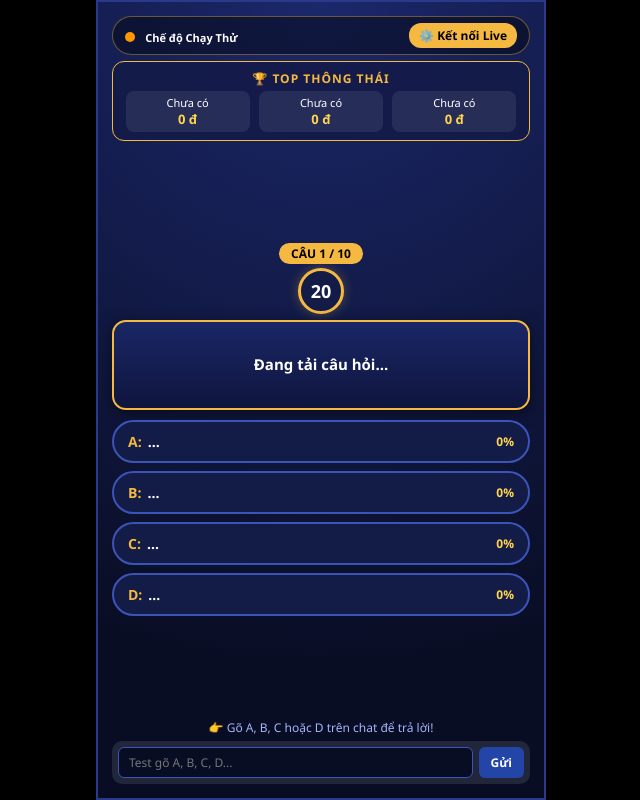
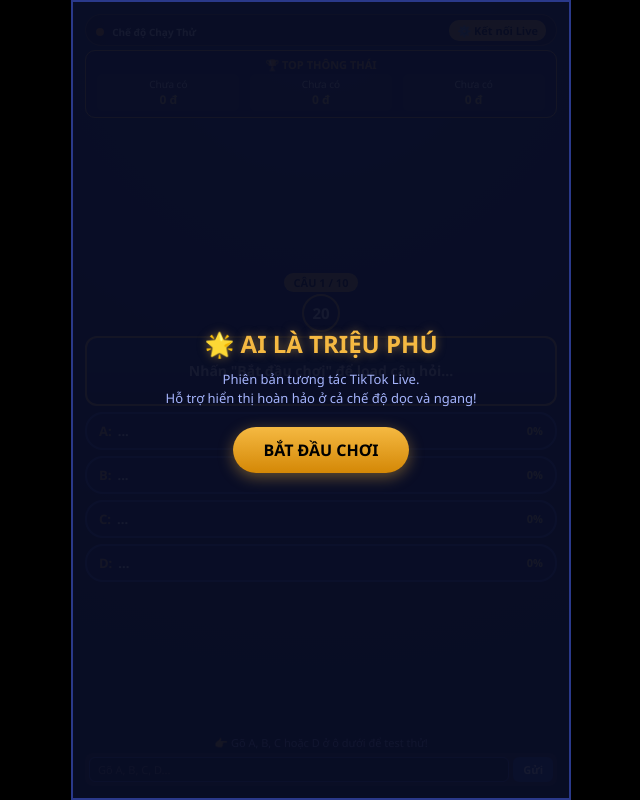
Before and after one commit to ggxxhay/GameTiktokCauDo, a plain HTML site: page index.html in a window 1280 px wide. Shown: the whole page, without its empty margins (319-959 px from the left). Drawn offline with Linux system fonts and the light colour scheme.

Commit message:
Update index.html
Chạy màn hình ngang
Thêm nút bắt đầu

```diff
--- a/index.html
+++ b/index.html
@@ -24,144 +24,182 @@
             align-items: center;
             min-height: 100vh;
             color: var(--text-light);
-            overflow: hidden;
+            overflow-x: hidden;
         }
 
+        /* Khung co giãn linh hoạt cho cả dọc và ngang */
         .live-container {
             width: 100vw;
-            max-width: 450px;
+            max-width: 500px;
             height: 100vh;
-            max-height: 850px;
+            max-height: 900px;
             background: radial-gradient(circle at top, #1b286b 0%, var(--bg-dark) 80%);
             border: 2px solid #2a398a;
             display: flex;
             flex-direction: column;
             justify-content: space-between;
-            padding: 14px;
+            padding: 12px;
             position: relative;
         }
+
+        /* Màn hình chờ bắt đầu chơi */
+        .start-screen {
+            position: absolute;
+            top: 0; left: 0; right: 0; bottom: 0;
+            background: rgba(9, 13, 36, 0.95);
+            z-index: 50;
+            display: flex;
+            flex-direction: column;
+            justify-content: center;
+            align-items: center;
+            padding: 20px;
+            text-align: center;
+        }
+        .start-screen h1 {
+            color: var(--border-gold);
+            font-size: 24px;
+            margin-bottom: 10px;
+            text-transform: uppercase;
+            text-shadow: 0 0 10px rgba(245, 185, 66, 0.5);
+        }
+        .start-screen p {
+            font-size: 13px;
+            color: #a5b4fc;
+            margin-bottom: 20px;
+            line-height: 1.4;
+        }
+        .btn-start {
+            background: linear-gradient(180deg, #f5b942 0%, #d48806 100%);
+            color: #000;
+            border: none;
+            padding: 12px 30px;
+            border-radius: 30px;
+            font-size: 16px;
+            font-weight: 800;
+            cursor: pointer;
+            box-shadow: 0 4px 15px rgba(245, 185, 66, 0.4);
+            transition: transform 0.2s;
+        }
+        .btn-start:active { transform: scale(0.95); }
 
         .header {
             display: flex;
             justify-content: space-between;
             align-items: center;
             background: rgba(0, 0, 0, 0.4);
-            padding: 6px 12px;
+            padding: 4px 10px;
             border-radius: 20px;
             border: 1px solid rgba(245, 185, 66, 0.4);
         }
 
         .status-dot {
-            height: 10px; width: 10px;
+            height: 8px; width: 8px;
             background-color: #ff9800;
             border-radius: 50%;
             display: inline-block;
-            margin-right: 6px;
+            margin-right: 4px;
         }
-        .status-dot.connected { background-color: #00e676; box-shadow: 0 0 8px #00e676; }
+        .status-dot.connected { background-color: #00e676; box-shadow: 0 0 6px #00e676; }
 
         .btn-config {
             background: var(--border-gold);
             color: #000;
             border: none;
-            padding: 4px 10px;
-            border-radius: 12px;
+            padding: 3px 8px;
+            border-radius: 10px;
             font-weight: bold;
-            font-size: 12px;
+            font-size: 11px;
             cursor: pointer;
         }
 
         .leaderboard {
             background: rgba(19, 27, 71, 0.85);
             border: 1px solid var(--border-gold);
-            border-radius: 12px;
-            padding: 8px;
-            margin-top: 6px;
+            border-radius: 10px;
+            padding: 6px;
+            margin-top: 4px;
         }
         .leaderboard h3 {
-            font-size: 12px;
+            font-size: 11px;
             text-align: center;
             color: var(--border-gold);
-            margin-bottom: 4px;
+            margin-bottom: 2px;
             text-transform: uppercase;
-            letter-spacing: 1px;
         }
         .top-list {
             display: flex;
             justify-content: space-around;
-            font-size: 11px;
+            font-size: 10px;
         }
         .top-item {
             text-align: center;
             background: rgba(255,255,255,0.08);
-            padding: 4px 6px;
-            border-radius: 8px;
+            padding: 3px 4px;
+            border-radius: 6px;
             width: 31%;
             overflow: hidden;
             text-overflow: ellipsis;
             white-space: nowrap;
         }
-        .top-item span { display: block; font-weight: bold; color: #ffd54f; font-size: 13px; }
+        .top-item span { display: block; font-weight: bold; color: #ffd54f; font-size: 12px; }
 
         .timer-section {
             text-align: center;
-            margin: 6px 0;
+            margin: 4px 0;
         }
         .question-badge {
             background: var(--border-gold);
             color: #000;
-            padding: 2px 12px;
-            border-radius: 15px;
+            padding: 2px 10px;
+            border-radius: 12px;
             font-weight: 800;
-            font-size: 12px;
+            font-size: 11px;
             display: inline-block;
-            margin-bottom: 4px;
+            margin-bottom: 2px;
         }
         .timer-circle {
-            width: 46px; height: 46px;
+            width: 38px; height: 38px;
             border-radius: 50%;
-            border: 3px solid var(--border-gold);
+            border: 2px solid var(--border-gold);
             display: flex;
             justify-content: center;
             align-items: center;
             margin: 0 auto;
-            font-size: 18px;
+            font-size: 15px;
             font-weight: bold;
             background: var(--bg-card);
-            box-shadow: 0 0 12px rgba(245, 185, 66, 0.3);
         }
 
         .question-box {
             background: linear-gradient(180deg, #1a2766 0%, #0e153d 100%);
             border: 2px solid var(--border-gold);
-            border-radius: 14px;
-            padding: 14px 12px;
+            border-radius: 12px;
+            padding: 10px;
             text-align: center;
-            font-size: 15px;
+            font-size: 14px;
             font-weight: 600;
-            line-height: 1.3;
-            min-height: 90px;
+            line-height: 1.25;
+            min-height: 70px;
             display: flex;
             align-items: center;
             justify-content: center;
-            box-shadow: 0 4px 15px rgba(0,0,0,0.5);
         }
 
         .options-grid {
             display: flex;
             flex-direction: column;
-            gap: 8px;
-            margin: 10px 0;
+            gap: 6px;
+            margin: 6px 0;
         }
 
         .option-btn {
             position: relative;
             background: var(--bg-card);
             border: 2px solid #3c54b8;
-            border-radius: 22px;
-            padding: 10px 14px;
+            border-radius: 18px;
+            padding: 8px 12px;
             color: #fff;
-            font-size: 14px;
+            font-size: 13px;
             font-weight: 600;
             text-align: left;
             overflow: hidden;
@@ -186,45 +224,45 @@
         }
 
         .option-content, .vote-percent { position: relative; z-index: 1; }
-        .vote-percent { font-size: 12px; color: #ffd54f; font-weight: bold; }
+        .vote-percent { font-size: 11px; color: #ffd54f; font-weight: bold; }
 
         .option-btn.correct { background: var(--correct) !important; border-color: #72ffab !important; }
         .option-btn.wrong { background: var(--wrong) !important; border-color: #ff8a8a !important; opacity: 0.7; }
 
         .ticker {
             text-align: center;
-            font-size: 12px;
+            font-size: 11px;
             color: #a5b4fc;
-            height: 18px;
+            height: 16px;
             overflow: hidden;
-            margin-bottom: 4px;
+            margin-bottom: 2px;
         }
 
         .sim-bar {
             display: flex;
-            gap: 6px;
+            gap: 4px;
             background: rgba(255,255,255,0.1);
-            padding: 6px;
-            border-radius: 10px;
+            padding: 4px;
+            border-radius: 8px;
         }
         .sim-bar input {
             flex: 1;
             background: #090d24;
             border: 1px solid #3c54b8;
             color: #fff;
-            padding: 6px 10px;
+            padding: 4px 8px;
             border-radius: 6px;
-            font-size: 12px;
+            font-size: 11px;
         }
         .sim-bar button {
             background: var(--accent-blue);
             color: #fff;
             border: none;
-            padding: 6px 12px;
+            padding: 4px 10px;
             border-radius: 6px;
             font-weight: bold;
             cursor: pointer;
-            font-size: 12px;
+            font-size: 11px;
         }
 
         .modal {
@@ -235,33 +273,42 @@
             z-index: 100;
             justify-content: center;
             align-items: center;
-            padding: 20px;
+            padding: 15px;
         }
         .modal-content {
             background: var(--bg-card);
             border: 2px solid var(--border-gold);
-            border-radius: 16px;
-            padding: 20px;
+            border-radius: 14px;
+            padding: 15px;
             width: 100%;
+            max-width: 400px;
         }
-        .modal-content h2 { font-size: 16px; color: var(--border-gold); margin-bottom: 10px; }
-        .modal-content label { display: block; font-size: 11px; margin-bottom: 4px; color: #ccc; }
+        .modal-content h2 { font-size: 15px; color: var(--border-gold); margin-bottom: 8px; }
+        .modal-content label { display: block; font-size: 10px; margin-bottom: 2px; color: #ccc; }
         .modal-content input {
-            width: 100%; padding: 8px; margin-bottom: 10px;
-            border-radius: 8px; border: 1px solid #3c54b8;
-            background: #090d24; color: #fff; font-size: 13px;
+            width: 100%; padding: 6px; margin-bottom: 8px;
+            border-radius: 6px; border: 1px solid #3c54b8;
+            background: #090d24; color: #fff; font-size: 12px;
         }
-        .modal-actions { display: flex; gap: 8px; justify-content: flex-end; }
+        .modal-actions { display: flex; gap: 6px; justify-content: flex-end; }
     </style>
 </head>
 <body>
 
-<div class="live-container">
+<div class="live-container" id="liveContainer">
+    <!-- Màn hình chào & Nút Bắt Đầu -->
+    <div class="start-screen" id="startScreen">
+        <h1>🌟 Ai Là Triệu Phú</h1>
+        <p>Phiên bản tương tác TikTok Live.<br>Hỗ trợ hiển thị hoàn hảo ở cả chế độ dọc và ngang!</p>
+        <button class="btn-start" onclick="startGame()">BẮT ĐẦU CHƠI</button>
+    </div>
+
+    <!-- Header -->
     <div>
         <div class="header">
             <div>
                 <span id="statusDot" class="status-dot"></span>
-                <span id="statusText" style="font-size: 11px; font-weight: bold;">Chế độ Chạy Thử</span>
+                <span id="statusText" style="font-size: 10px; font-weight: bold;">Chế độ Chạy Thử</span>
             </div>
             <button class="btn-config" onclick="openModal()">⚙️ Kết nối Live</button>
         </div>
@@ -276,6 +323,7 @@
         </div>
     </div>
 
+    <!-- Câu hỏi & Đáp án -->
     <div>
         <div class="timer-section">
             <div class="question-badge" id="qNumber">CÂU 1 / 10</div>
@@ -283,7 +331,7 @@
         </div>
 
         <div class="question-box" id="questionText">
-            Đang tải câu hỏi...
+            Nhấn "Bắt đầu chơi" để load câu hỏi...
         </div>
 
         <div class="options-grid">
@@ -310,14 +358,16 @@
         </div>
     </div>
 
+    <!-- Ticker & Test Chat -->
     <div>
-        <div class="ticker" id="ticker">👉 Gõ A, B, C hoặc D trên chat để trả lời!</div>
+        <div class="ticker" id="ticker">👉 Gõ A, B, C hoặc D ở ô dưới để test thử!</div>
         <div class="sim-bar" id="simBar">
-            <input type="text" id="simInput" placeholder="Test gõ A, B, C, D..." maxlength="10">
+            <input type="text" id="simInput" placeholder="Gõ A, B, C, D..." maxlength="10">
             <button onclick="simulateChat()">Gửi</button>
         </div>
     </div>
 
+    <!-- Modal Cấu hình -->
     <div class="modal" id="configModal">
         <div class="modal-content">
             <h2>Kết nối TikTok Live</h2>
@@ -355,6 +405,11 @@
     let scores = {};
     let ws = null;
 
+    function startGame() {
+        document.getElementById('startScreen').style.display = 'none';
+        loadQuestion();
+    }
+
     function loadQuestion() {
         if (currentIdx >= questions.length) {
             currentIdx = 0;
@@ -376,7 +431,7 @@
         isAcceptingAnswers = true;
         timeLeft = 20;
         document.getElementById('timer').innerText = timeLeft;
-        document.getElementById('ticker').innerText = "👉 Gõ A, B, C hoặc D trên chat để trả lời!";
+        document.getElementById('ticker').innerText = "👉 Gõ A, B, C hoặc D ở dưới để test thử!";
 
         clearInterval(timerInterval);
         timerInterval = setInterval(() => {
@@ -499,26 +554,4 @@
         ws.onopen = () => {
             document.getElementById('statusDot').classList.add('connected');
             document.getElementById('statusText').innerText = `Live: @${user}`;
-            document.getElementById('simBar').style.display = 'none';
-        };
-
-        ws.onmessage = (event) => {
-            try {
-                const payload = JSON.parse(event.data);
-                if (payload.messages) {
-                    payload.messages.forEach(msg => {
-                        if (msg.type === 'WebcastChatMessage' && msg.data) {
-                            const uid = msg.data.user?.uniqueId || 'unknown';
-                            const nick = msg.data.user?.nickname || uid;
-                            const comment = msg.data.comment || '';
-                            handleIncomingComment(uid, nick, comment);
-                        }
-                    });
-                }
-            } catch (e) { console.error(e); }
-        };
-
-        ws.onclose = () => {
-            document.getElementById('statusDot').classList.remove('connected');
-            document.getElementById('statusText').innerText = "Mất kết nối";
-            document.getElementById('simBar').
+            document.getElementById('simBar').style.display = 'non
```
